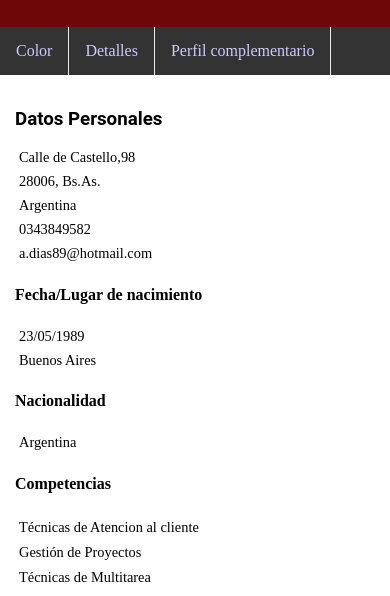
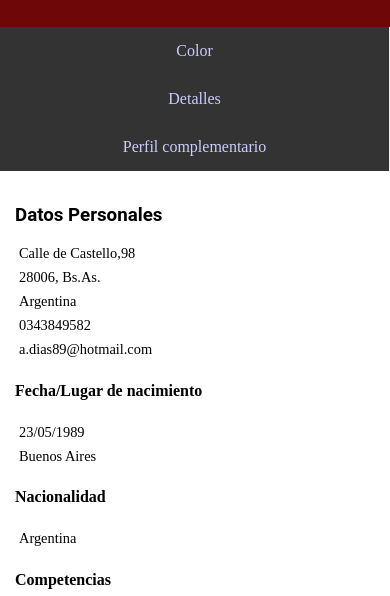
Before and after one commit to marie2021/proyectoFront, a plain HTML site: page index.html in a window 390 px wide. Shown: the part 214-810 px from the top of the page. Drawn offline with Linux system fonts and the light colour scheme.

```diff
--- a/css/estilos.css
+++ b/css/estilos.css
@@ -51,9 +51,18 @@
       background-color: #6e0707;
   }
 
- /* Para celulares */
+  /* Para celulares */
+ @media screen and (max-width: 600px) {
+
  [class*="col-"] {
   width: 100%;
+ }
+.menu li {
+  float:none;
+  border-right: 1px solid #EEEEEF;
+  width: 100%;
+
+ }
 }
 /* Para tablets */
  @media only screen and (min-width: 600px) {
```
